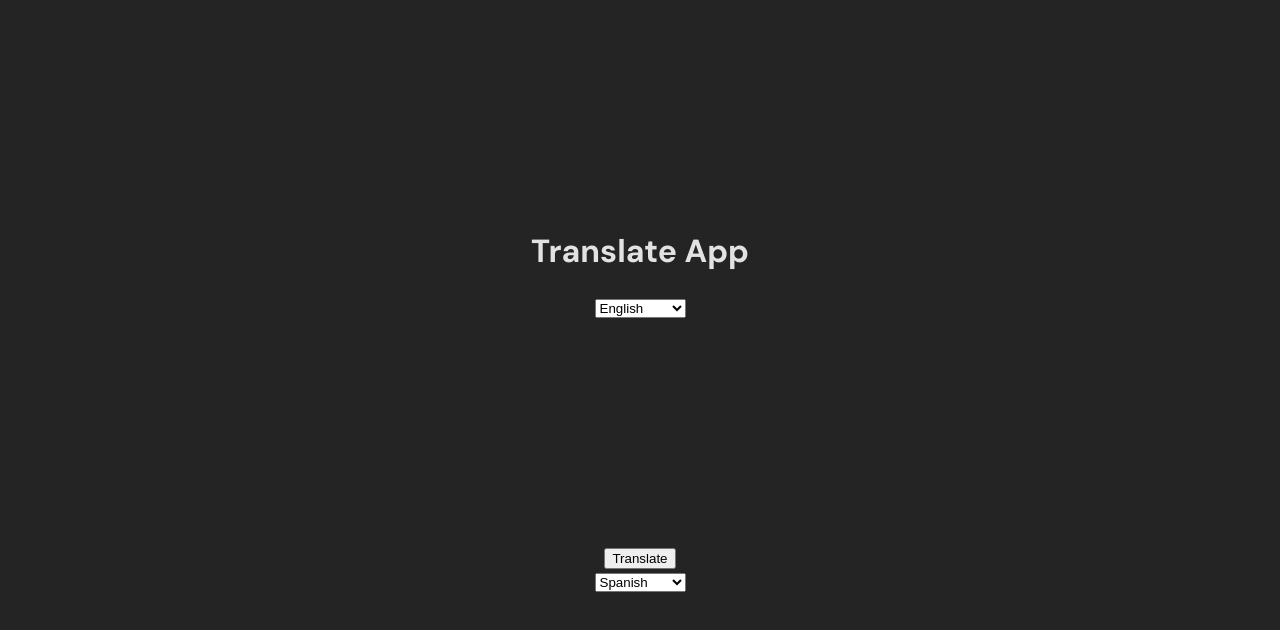
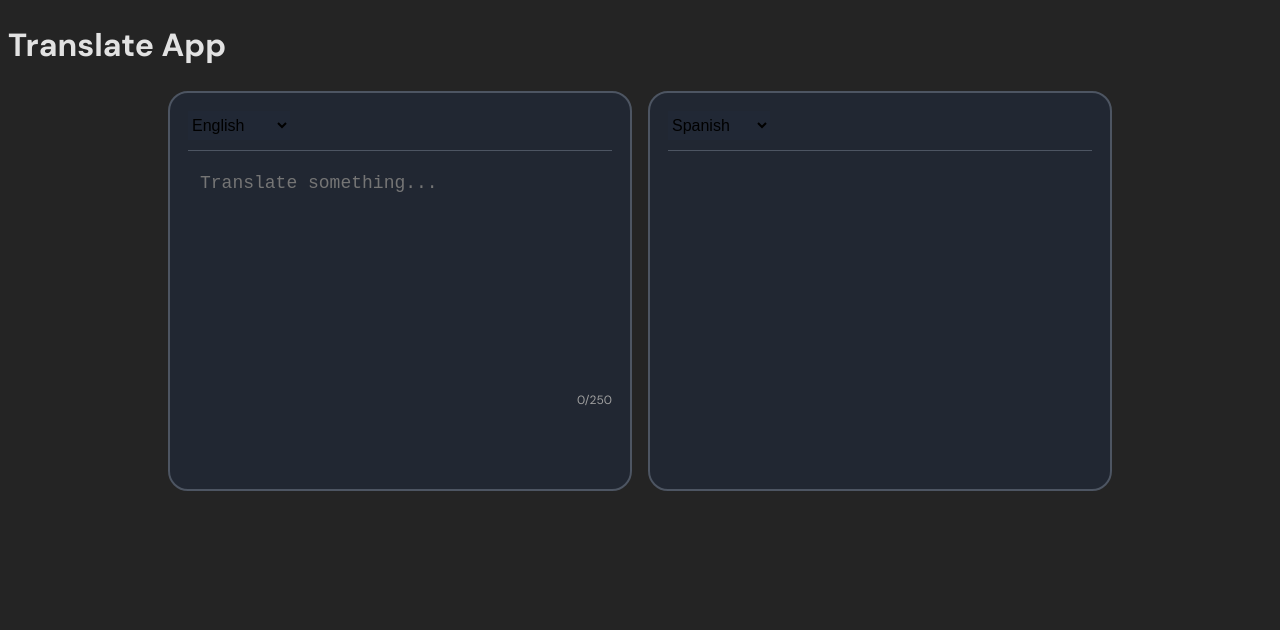
Before and after one commit to Marcobc-exe/translate-app, a React (Vite) app: page / in a window 1280 px wide. Shown: the top 630 px of the page. Built offline with nearby package versions, Linux system fonts and the light colour scheme.

Commit message:
funct: The following changes will be added: - auto-resize - counter characters - styles - debounce function translate onle after stops typing - sync output textarea height automatically

```diff
--- a/src/App.css
+++ b/src/App.css
@@ -1,6 +1,6 @@
-#root {
+/* #root {
   max-width: 1280px;
   margin: 0 auto;
   padding: 2rem;
   text-align: center;
-}
+} */
--- a/src/components/Inputs/Input.tsx
+++ b/src/components/Inputs/Input.tsx
@@ -1,21 +1,47 @@
-import "./input.css"
+import "./input.css";
 import { Grid } from "@mui/material";
-import type { ChangeEvent, FC } from "react";
+import { useRef, useState, type ChangeEvent, type FC } from "react";
 
 type Props = {
-  handleOnChangeInput: (value: ChangeEvent<HTMLInputElement>) => void;
+  value: string;
+  maxLength: number;
+  onChange: (value: string) => void;
+  onHeightChange?: (height: number) => void;
 };
 
-export const Input: FC<Props> = ({ handleOnChangeInput }) => {
+export const TextArea: FC<Props> = ({
+  value,
+  maxLength,
+  onChange,
+  onHeightChange,
+}) => {
+  const textareaRef = useRef<HTMLTextAreaElement | null>(null);
+
+  const handleChange = (e: ChangeEvent<HTMLTextAreaElement>) => {
+    const newValue = e.target.value;
+    onChange(newValue);
+
+    if (textareaRef.current) {
+      textareaRef.current.style.height = "auto";
+      textareaRef.current.style.height = `${textareaRef.current.scrollHeight}px`;
+      onHeightChange?.(textareaRef.current.scrollHeight);
+    }
+  };
+
   return (
-    <Grid size={6} width={'100%'}>
-      <input
-        type="text"
+    <Grid size={6} width={"100%"}>
+      <textarea
+        ref={textareaRef}
         className="input-base"
-        onChange={(e: ChangeEvent<HTMLInputElement>) =>
-          handleOnChangeInput(e)
-        }
+        placeholder="Translate something..."
+        autoFocus
+        maxLength={maxLength}
+        value={value}
+        onChange={handleChange}
       />
+      <div className="char-counter">
+        {value.length}/{maxLength}
+      </div>
     </Grid>
   );
 };
--- a/src/components/Inputs/input.css
+++ b/src/components/Inputs/input.css
@@ -1,6 +1,28 @@
 .input-base {
   width: 100%;
+  min-height: 28vh;
   border: none;
   background-color: transparent;
-  height: 28vh;
+
+  padding: 12px;
+  resize: none;
+
+  text-align: left;
+  vertical-align: top;
+  box-sizing: border-box;
+
+  font-size: 18px;
+  overflow: hidden;
 }
+
+.input-base:focus {
+  outline: none;
+  border-color: transparent;
+}
+
+.char-counter {
+  margin-top: 6px;
+  font-size: 12px;
+  color: #a0a0a0;
+  text-align: right;
+}
--- a/src/components/Selects/SelectLanguage.tsx
+++ b/src/components/Selects/SelectLanguage.tsx
@@ -1,9 +1,11 @@
+import "./selects.css";
 import type { ChangeEvent, FC } from "react";
 import { LANGUAGES } from "../../consts/Languages";
+import { Grid } from "@mui/material";
 
 type PropsSource = {
   source: string;
-  handleSourceChange: (e: ChangeEvent<HTMLSelectElement>) => void;
+  handleSourceChange: (langCode: string) => void;
 };
 
 export const SelectSourceLan: FC<PropsSource> = ({
@@ -11,19 +13,32 @@ export const SelectSourceLan: FC<PropsSource> = ({
   handleSourceChange,
 }) => {
   return (
-    <select value={source} onChange={handleSourceChange}>
+    <Grid
+      container
+      spacing={2}
+      height={"40px"}
+      marginBottom={"10px"}
+      borderBottom={"1px solid #4D5562"}
+    >
+      <select value={source} className="select-base">
         {LANGUAGES.map((lang) => (
-        <option key={lang.code} value={lang.code}>
+          <option
+            key={lang.code}
+            className="langOption"
+            value={lang.code}
+            onClick={() => handleSourceChange(lang.code)}
+          >
             {lang.label}
           </option>
         ))}
       </select>
+    </Grid>
   );
 };
 
 type PropsTarget = {
   target: string;
-  handleTargetChange: (e: ChangeEvent<HTMLSelectElement>) => void;
+  handleTargetChange: (e: string) => void;
 };
 
 export const SelectTargetLan: FC<PropsTarget> = ({
@@ -31,12 +46,26 @@ export const SelectTargetLan: FC<PropsTarget> = ({
   handleTargetChange,
 }) => {
   return (
-    <select value={target} onChange={handleTargetChange}>
+    <Grid
+      container
+      spacing={2}
+      height={"40px"}
+      marginBottom={"10px"}
+      borderBottom={"1px solid #4D5562"}
+    >
+      <select
+        value={target}
+        onChange={(e: ChangeEvent<HTMLSelectElement>) =>
+          handleTargetChange(e.target.value)
+        }
+        className="select-base"
+      >
         {LANGUAGES.map((lang) => (
-        <option key={lang.code} value={lang.code}>
+          <option key={lang.code} value={lang.code} className="langOption">
             {lang.label}
           </option>
         ))}
       </select>
+    </Grid>
   );
 };
--- /dev/null
+++ b/src/components/Selects/selects.css
@@ -0,0 +1,13 @@
+.select-base {
+  border: none;
+  background-color: #212936CC;
+  font-size: 16px;
+  cursor: pointer;
+  margin-bottom: 10px;
+}
+
+.langOption {
+  background-color: #212936CC;
+  border: 1px solid #4D5562;
+  cursor: pointer;
+}
--- a/src/components/buttons/BtnTranslate.tsx
+++ b/src/components/buttons/BtnTranslate.tsx
@@ -1,3 +1,5 @@
+import "./buttons.css"
+import { Grid } from "@mui/material";
 import type { FC } from "react";
 
 type Props = {
@@ -7,8 +9,10 @@ type Props = {
 
 export const BtnTranslate: FC<Props> = ({ isPending, onClickTranslate }) => {
   return (
-    <button onClick={onClickTranslate} disabled={isPending}>
-      Translate
-    </button>
+    <Grid size={3} height={"40px"}>
+      <button className="btnTranslate" onClick={onClickTranslate} disabled={isPending}>
+        Translate
+      </button>
+    </Grid>
   );
 };
--- /dev/null
+++ b/src/components/buttons/buttons.css
@@ -0,0 +1,15 @@
+.btnTranslate {
+  background-color: #263FA9; /* Green */
+  border: none;
+  color: white;
+  padding: 12px 28px;
+  text-align: center;
+  text-decoration: none;
+  display: inline-block;
+  font-size: 16px;
+  cursor: pointer;
+  border-radius: 14px;
+  border: 1px solid white;
+  margin-top: 10px;
+  align-self: right;
+}
--- a/src/components/messages/TextTranslated.tsx
+++ b/src/components/messages/TextTranslated.tsx
@@ -1,10 +1,29 @@
-import type { FC } from "react";
-import type { TranslationResponse } from "../../types/translations";
+import "./styles-messages.css"
+import { useEffect, useRef, type FC } from "react";
+import { Grid } from "@mui/material";
 
 type Props = {
-  data: TranslationResponse | undefined;
+  value: string | undefined;
+  height?: number;
 };
 
-export const TextTranslated: FC<Props> = ({ data }) => {
-  return <>{data && <p>Result: {data.responseData.translatedText}</p>}</>;
+export const OutPutTextArea: FC<Props> = ({ value, height }) => {
+  const textareaRef = useRef<HTMLTextAreaElement | null>(null)
+
+  useEffect(() => {
+    if (textareaRef.current && height) {
+      textareaRef.current.style.height = `${height}px`;
+    }
+  }, [height]);
+
+  return (
+    <Grid size={6} width={"100%"}>
+      <textarea
+        ref={textareaRef}
+        className="output-base"
+        value={value}
+        readOnly
+      />
+    </Grid>
+  )
 };
--- /dev/null
+++ b/src/components/messages/styles-messages.css
@@ -0,0 +1,20 @@
+.output-base {
+  width: 100%;
+  min-height: 28vh;
+  padding: 12px;
+
+  border-radius: 12px;
+  border: 1px solid transparent;
+
+  background-color: transparent;
+  resize: none;
+  overflow: hidden;
+
+  font-size: 18px;
+  box-sizing: border-box;
+}
+
+.output-base:focus {
+  outline: none;
+  border: transparent;
+}
--- a/src/components/translator/Translator.tsx
+++ b/src/components/translator/Translator.tsx
@@ -1,33 +1,25 @@
-import { useState, type ChangeEvent } from "react";
+import { useEffect, useState } from "react";
 import { useTranslate } from "../../hooks/useTranslate";
-import { BtnTranslate } from "../buttons/BtnTranslate";
-import { Input } from "../Inputs/Input";
-import { TextTranslated } from "../messages/TextTranslated";
+import { TextArea } from "../Inputs/Input";
+import { OutPutTextArea } from "../messages/TextTranslated";
 import { TranslateMessages } from "../messages/TranslateMessages";
 import { SelectSourceLan, SelectTargetLan } from "../Selects/SelectLanguage";
+import { Grid } from "@mui/material";
+import { useDebounce } from "../../hooks/useDebounce";
+
+/**
+ * Todo: integrate responsive design
+ */
+const MAX_LENGTH = 250;
 
 export const Translator = () => {
   const [source, setSource] = useState("en");
   const [target, setTarget] = useState("es");
+  const [input, setInput] = useState("");
+  const [inputHeight, setInputHeight] = useState<number>();
+
   const { mutate, data, isError, isPending } = useTranslate();
-
-  const handleSourceChange = (e: ChangeEvent<HTMLSelectElement>) => {
-    setSource(e.target.value);
-  };
-
-  const handleTargetChange = (e: ChangeEvent<HTMLSelectElement>) => {
-    setTarget(e.target.value);
-  };
-
-  const handleOnChangeInput = (e: ChangeEvent<HTMLInputElement>) => {
-    e.preventDefault();
-    if (!e.target.value.length) return;
-    handleTranslate(e.target.value.trim());
-  };
-
-  const onClickTranslate = () => {
-    handleTranslate();
-  };
+  const debounceInput = useDebounce(input, 500);
 
   const handleTranslate = (text?: string) => {
     mutate({
@@ -37,22 +29,60 @@ export const Translator = () => {
     });
   };
 
+  useEffect(() => {
+    if (!debounceInput.trim()) return;
+    handleTranslate(debounceInput.trim());
+  }, [debounceInput, source, target]);
+
   return (
-    <>
-      <div>
-        <SelectSourceLan
-          source={source}
-          handleSourceChange={handleSourceChange}
+    <Grid
+      container
+      spacing={2}
+      columns={16}
+      columnGap={2}
+      sx={{
+        height: "50vh",
+        justifyContent: "center",
+      }}
+    >
+      {/* INPUT */}
+      <Grid
+        size={6}
+        bgcolor={"#212936CC"}
+        sx={{
+          borderRadius: "20px",
+          padding: "18px",
+          border: "2px solid #4D5562",
+        }}
+      >
+        <Grid spacing={2}>
+          <SelectSourceLan source={source} handleSourceChange={setSource} />
+          <TextArea
+            value={input}
+            maxLength={MAX_LENGTH}
+            onChange={setInput}
+            onHeightChange={setInputHeight}
+          />
+        </Grid>
+      </Grid>
+
+      {/* OUTPUT */}
+      <Grid
+        size={6}
+        bgcolor={"#212936CC"}
+        sx={{
+          borderRadius: "20px",
+          padding: "18px",
+          border: "2px solid #4D5562",
+        }}
+      >
+        <SelectTargetLan target={target} handleTargetChange={setTarget} />
+        <TranslateMessages isError={isError} isPending={isPending} />
+        <OutPutTextArea
+          value={data?.responseData.translatedText}
+          height={inputHeight}
         />
-        <Input handleOnChangeInput={handleOnChangeInput} />
-        <BtnTranslate isPending={isPending} onClickTranslate={onClickTranslate} />
-      </div>
-      <TranslateMessages isError={isError} isPending={isPending} />
-      <SelectTargetLan
-        target={target}
-        handleTargetChange={handleTargetChange}
-      />
-      <TextTranslated data={data} />
-    </>
+      </Grid>
+    </Grid>
   );
 };
--- /dev/null
+++ b/src/hooks/useDebounce.tsx
@@ -0,0 +1,15 @@
+import { useEffect, useState } from "react";
+
+export function useDebounce<T>(value: T, delay = 500): T {
+  const [debounceValue, setDebounceValue] = useState(value);
+
+  useEffect(() => {
+    const timer = setTimeout(() => {
+      setDebounceValue(value);
+    }, delay);
+
+    return () => clearTimeout(timer);
+  }, [value, delay]);
+
+  return debounceValue;
+}
--- a/src/index.css
+++ b/src/index.css
@@ -12,10 +12,10 @@
   -moz-osx-font-smoothing: grayscale;
 }
 
-body {
+/* body {
   margin: 0;
   display: flex;
   place-items: center;
   min-width: 320px;
   min-height: 100vh;
-}
+} */
```
Lines whose indentation alone changed are shown as unchanged.
